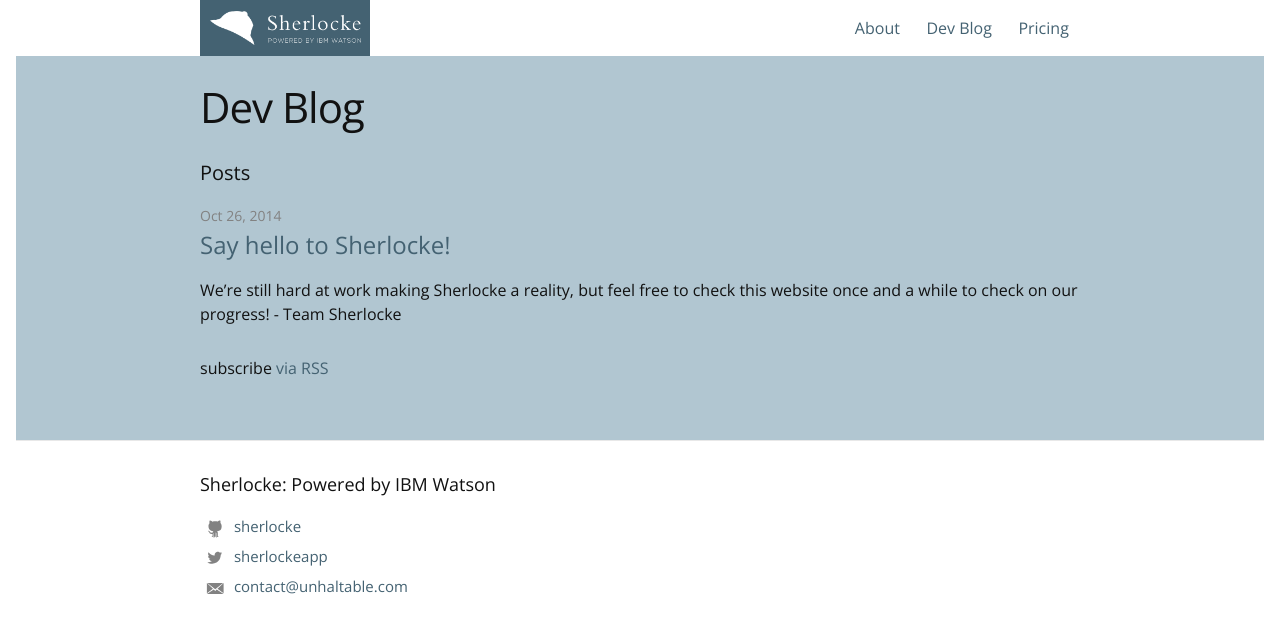
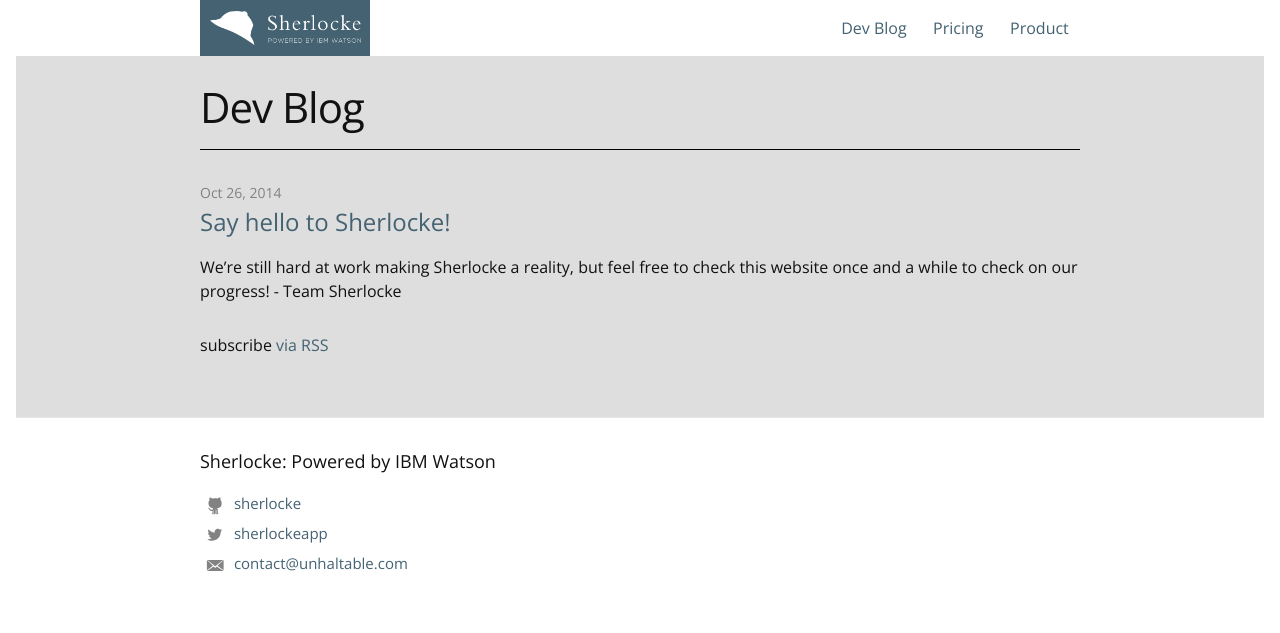
Before and after one commit to sherlocke/sherlocke.github.io, a Jekyll site: the page built from blog.html, in a window 1280 px wide. Shown: the top 633 px of the page. Built offline with Jekyll 4.4.1, drawn with Linux system fonts in a browser that asks for light colours.

Commit message:
Use Product page instead of About (all that is on home page). More tweaks.

```diff
--- a/_sass/_layout.scss
+++ b/_sass/_layout.scss
@@ -244,6 +244,10 @@
         transform: translateY(-1px);
       }
 
+      &:active {
+        transform: translateY(0);
+      }
+
       & + .hero-btn {
         margin-left: 2em;
       }
@@ -280,11 +284,12 @@
 .home-card {
   background-color: #fff;
   border-radius: 5px;
+  box-shadow: 0 1px 4px $brand-color;
   position: relative;
   top: -15%;
   margin: 0 auto;
-  padding: 1em;
-  width: 80%;
+  padding: 1.5em;
+  width: 90%;
 
   & + .home-card {
     margin-top: 1.5em;
@@ -345,9 +350,11 @@
 }
 
 .post-title {
+  border-bottom: 1px solid #000;
   font-size: 42px;
   letter-spacing: -1px;
   line-height: 1;
+  padding-bottom: 0.5em;
 
   @include media-query($on-laptop) {
     font-size: 36px;
--- a/blog.html
+++ b/blog.html
@@ -3,8 +3,6 @@
 title: Dev Blog
 permalink: /blog/
 ---
-
-<h1 class="page-heading">Posts</h1>
 
 <ul class="post-list">
 {% for post in site.posts %}
--- a/css/main.scss
+++ b/css/main.scss
@@ -15,7 +15,7 @@
 
 $text-color:       #111;
 $brand-color:      #446272;
-$background-color: lighten($brand-color, 40%);
+$background-color: #dedede;
 
 $grey-color:       #828282;
 $grey-color-light: lighten($grey-color, 40%);
```
Also changed, not shown: about.md (deleted, +0 -9 lines), product.md (added, +9 -0 lines).
